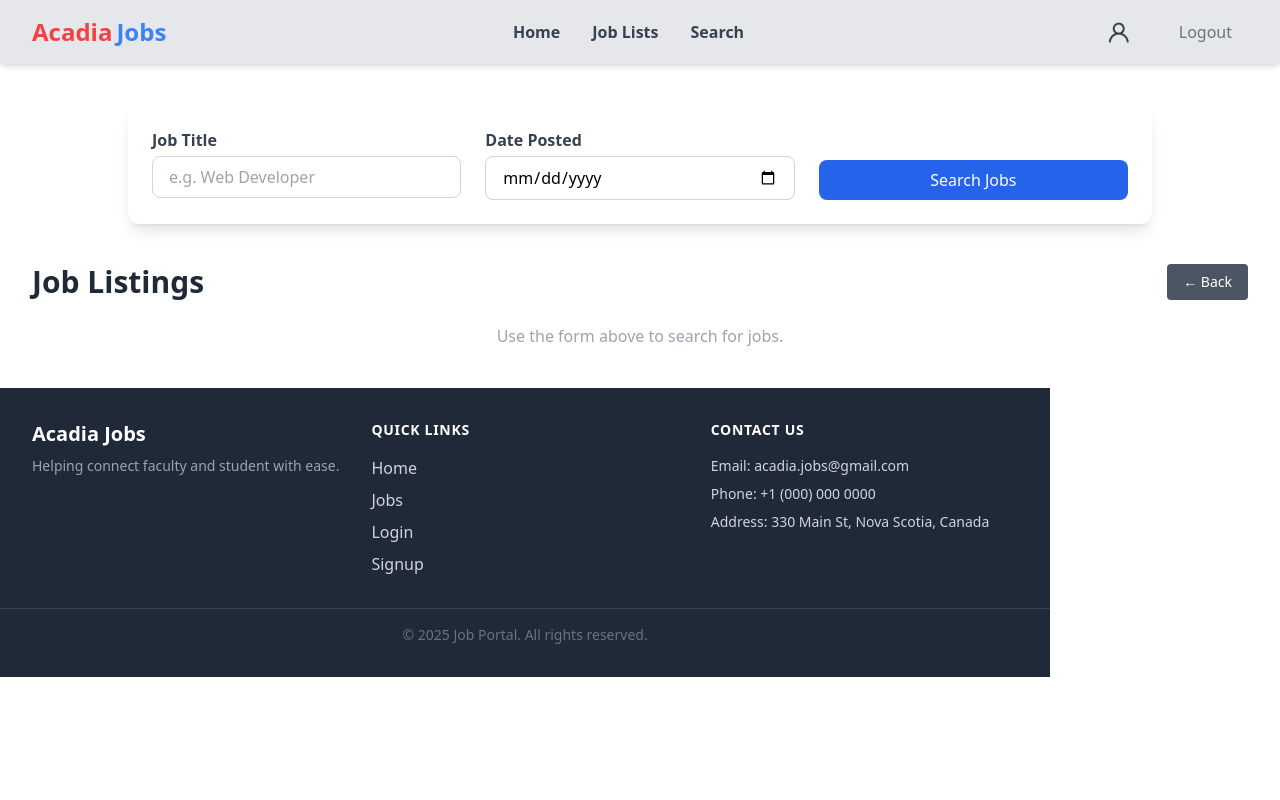
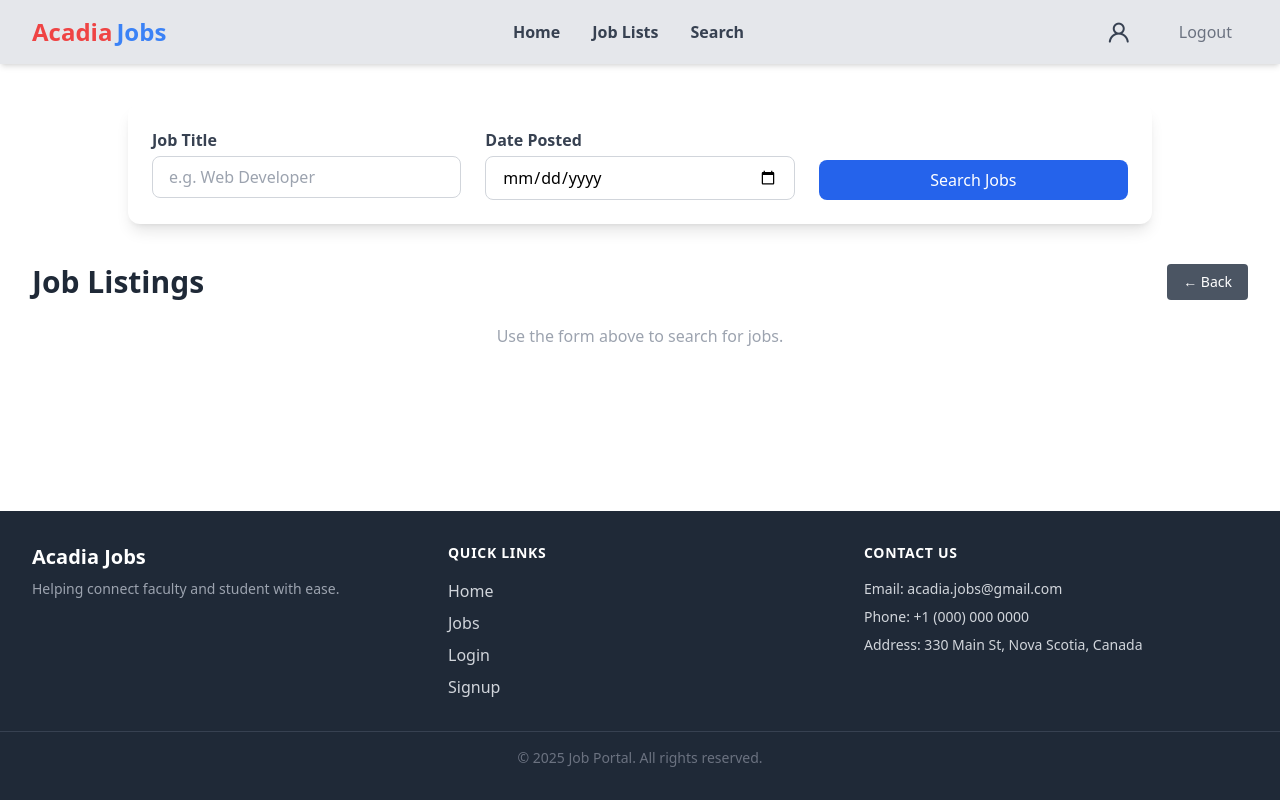
Before and after one commit to roshan589/Acadia-Jobs, a Django app: page /jobsearch/ in a window 1280 px wide. Run offline with Django 5.2, Linux system fonts and the light colour scheme; the visitor is signed in with stand-in values (Sample User, id 1); some libraries are stand-ins or nearby versions.

Commit message:
Create Job Template Modified

```diff
--- a/loginSignup/templates/base.html
+++ b/loginSignup/templates/base.html
@@ -1,6 +1,6 @@
 <!DOCTYPE html>
 {% load static tailwind_tags %}
-<html lang="en">
+<html lang="en" class="h-full">
 <head>
   <meta charset="UTF-8" />
   <meta name="viewport" content="width=device-width, initial-scale=1.0" />
@@ -8,7 +8,7 @@
   <link rel="stylesheet" href="https://unicons.iconscout.com/release/v4.0.8/css/line.css">
   {% tailwind_css %}
 </head>
-<body class="bg-white">
+<body class="bg-white flex flex-col min-h-screen">
 
   <!-- Navigation Bar -->
   <nav class="bg-gray-200 shadow-md sticky top-0 z-50">
@@ -24,7 +24,7 @@
         <!-- Middle Links -->
         {% if user.is_authenticated %}
         <div class="hidden md:flex items-center space-x-8">
-          <a href="{% if request.user.is_authenticated %}{% url 'test' %}{% else %}{% url 'home' %}{% endif %}" class="text-gray-700 hover:text-blue-500 font-bold">Home</a>
+          <a href="{% url 'test' %}" class="text-gray-700 hover:text-blue-500 font-bold">Home</a>
           <a href="{% url 'job_list' %}" class="text-gray-700 hover:text-blue-500 font-bold">Job Lists</a>
           <a href="{% url 'job-search' %}" class="text-gray-700 hover:text-blue-500 font-bold">Search</a>
         </div>
@@ -37,15 +37,12 @@
             <button class="text-white px-4 py-2 rounded">
               <i class="uil uil-user text-2xl text-gray-700"></i>
             </button>
-
             <div class="absolute opacity-0 scale-95 group-hover:opacity-100 group-hover:scale-100 transition-all duration-200 bg-white shadow-lg mt-1 rounded w-40 z-10">
-    <a href="{% url "edit_profile" %}" class="block px-4 py-2 hover:bg-gray-100">Edit Profile</a>
-    <a href="{% url "password_change" %}" class="block px-4 py-2 hover:bg-gray-100">Change Password</a>
+              <a href="{% url 'edit_profile' %}" class="block px-4 py-2 hover:bg-gray-100">Edit Profile</a>
+              <a href="{% url 'password_change' %}" class="block px-4 py-2 hover:bg-gray-100">Change Password</a>
               <a href="#" class="block px-4 py-2 hover:bg-gray-100">Option 3</a>
             </div>
           </div>
-
-
           <form method="post" action="{% url 'logout' %}">
             {% csrf_token %}
             <button type="submit" class="px-4 py-2 text-gray-500 hover:bg-blue-500 hover:text-white rounded transition">
@@ -63,17 +60,17 @@
     </div>
   </nav>
 
-  <!-- Main Content Block -->
+  <!-- Main Content -->
+  <main class="flex-grow">
     {% block content %}
     {% endblock %}
 
-
     {% block homepage %}
     {% endblock %}
+  </main>
 
   <!-- Footer -->
-
-  <footer class="bg-gray-800 text-gray-300 py-8 mt-10 b-100 fixed">
+  <footer class="bg-gray-800 text-gray-300 py-8">
     <div class="max-w-7xl mx-auto px-4 sm:px-6 lg:px-8 grid grid-cols-1 md:grid-cols-3 gap-8">
 
       <!-- Branding -->
@@ -98,7 +95,7 @@
         <h3 class="text-sm font-semibold text-white tracking-wider uppercase">Contact Us</h3>
         <ul class="mt-4 space-y-2 text-sm">
           <li>Email: acadia.jobs@gmail.com</li>
-          <li>Phone: +1 (000) 000 0000 </li>
+          <li>Phone: +1 (000) 000 0000</li>
           <li>Address: 330 Main St, Nova Scotia, Canada</li>
         </ul>
       </div>
```
Lines whose indentation alone changed are shown as unchanged.
